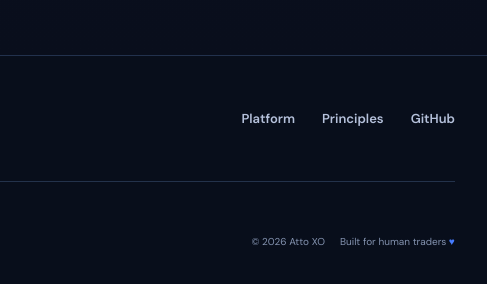
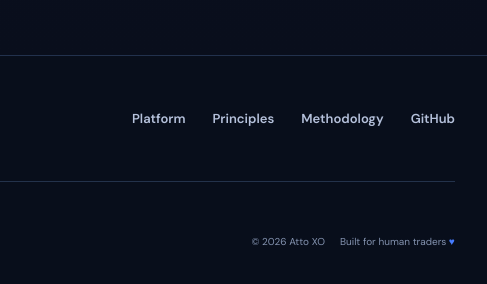
Before and after one commit to atto-xo/atto-xo.github.io, an Astro site: page / in a window 1280 px wide. Shown: the part 4827-5111 px from the top of the page, 793-1280 px from the left. Built offline with nearby package versions, Linux system fonts and the light colour scheme; Astro itself is replaced by a stand-in of ours.

Commit message:
feat(site): link methodology disclosures from footer

```diff
--- a/src/pages/index.astro
+++ b/src/pages/index.astro
@@ -187,7 +187,7 @@ const heart = 'M20.84 4.61a5.5 5.5 0 0 0-7.78 0L12 5.67l-1.06-1.06a5.5 5.5 0 0 0
       </main>
 
       <footer class="site-footer">
-        <div class="container footer-top"><a class="brand footer-brand" href="/" aria-label="Atto XO home"><span class="brand-atto">atto</span><span class="brand-x">x</span><svg class="brand-heart" viewBox="0 0 24 24" aria-hidden="true"><path d={heart}/></svg><span class="sr-only">o</span></a><span>Market intelligence, made human.</span><nav aria-label="Footer navigation"><a href="#platform">Platform</a><a href="#principles">Principles</a><a href="https://github.com/atto-xo">GitHub</a></nav></div>
+        <div class="container footer-top"><a class="brand footer-brand" href="/" aria-label="Atto XO home"><span class="brand-atto">atto</span><span class="brand-x">x</span><svg class="brand-heart" viewBox="0 0 24 24" aria-hidden="true"><path d={heart}/></svg><span class="sr-only">o</span></a><span>Market intelligence, made human.</span><nav aria-label="Footer navigation"><a href="#platform">Platform</a><a href="#principles">Principles</a><a href="/methodology/">Methodology</a><a href="https://github.com/atto-xo">GitHub</a></nav></div>
         <div class="container footer-bottom"><p><strong>Research &amp; risk disclosure.</strong> Atto XO is in development. All charts, screens, and candidate examples are illustrative, not live trading data or forecasts. Nothing here is financial advice, a solicitation, an execution service, or a guarantee of returns. Trading can result in loss of capital.</p><div><span>© {year} Atto XO</span><span>Built for human traders <span class="footer-heart">♥</span></span></div></div>
       </footer>
     </div>
```
